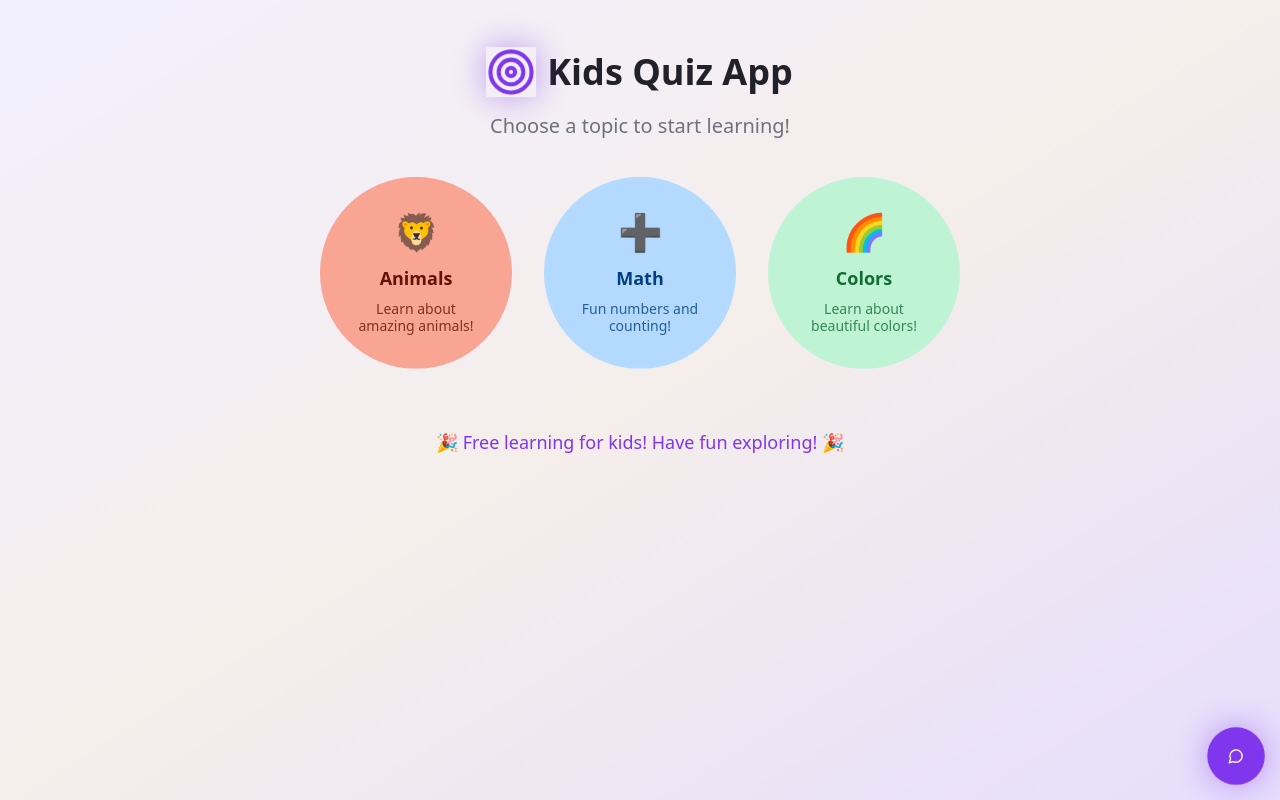
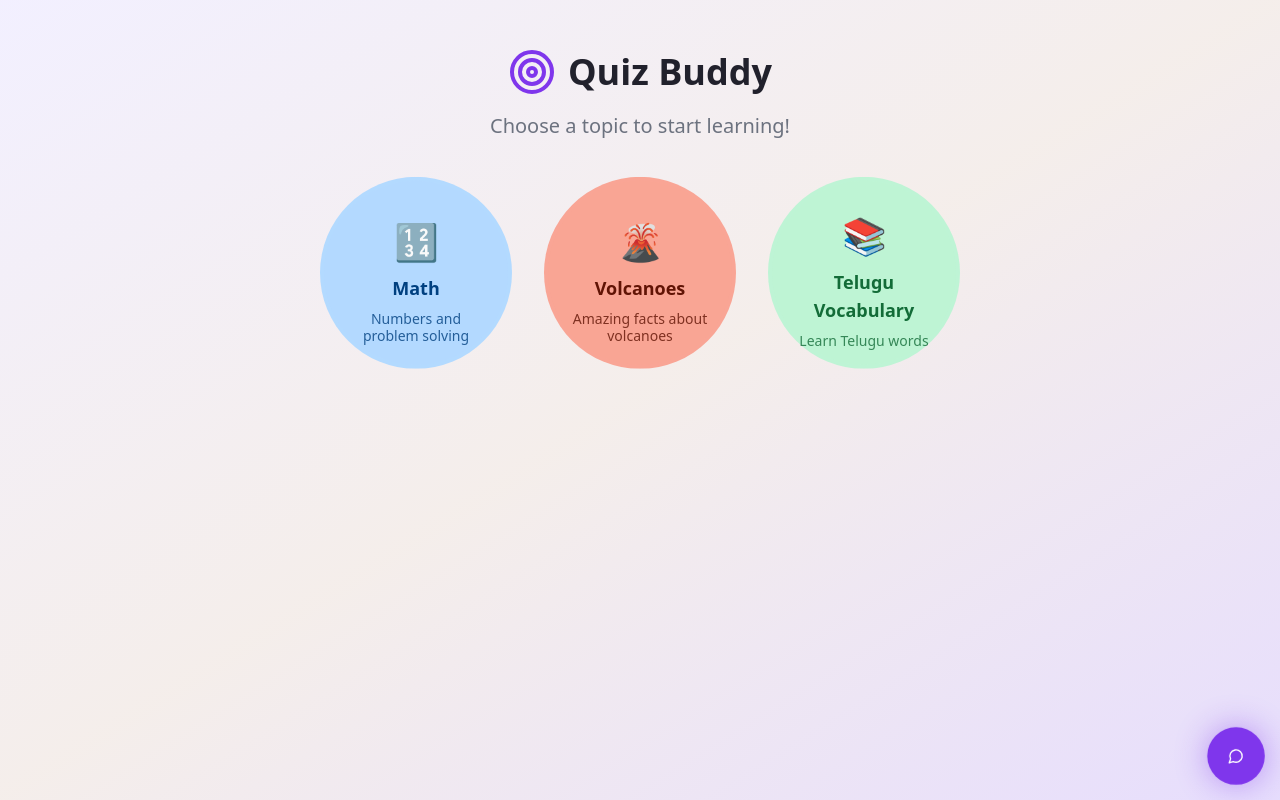
Before and after one commit to ShreemathiTumkur/quiz-buddy, a React (Vite) app: page / in a window 1280 px wide. Built offline with nearby package versions, Linux system fonts and the light colour scheme.

Commit message:
Refactor: Update quiz app
- Remove shaking animation.
- Update title to "Quiz Buddy".
- Adjust content for a 6-year-old audience.
- Implement three initial topics: Math, Volcanoes, and Telugu Vocabulary.
- Remove "free learning for kids" text.
- Use appropriate emojis and increase their size.

```diff
--- a/src/components/TopicButton.tsx
+++ b/src/components/TopicButton.tsx
@@ -29,7 +29,7 @@ export function TopicButton({ icon, title, description, color, onClick, classNam
       )}
     >
       <div className="flex flex-col items-center justify-center h-full p-6">
-        <div className="text-4xl mb-3 group-hover:animate-bounce-fun">
+        <div className="text-6xl mb-3">
           {icon}
         </div>
         <h3 className="text-lg font-bold mb-2">{title}</h3>
--- a/src/data/quizData.ts
+++ b/src/data/quizData.ts
@@ -17,239 +17,239 @@ export interface QuizTopic {
 
 export const quizTopics: QuizTopic[] = [
   {
-    id: 'animals',
-    title: 'Animals',
-    description: 'Learn about amazing animals!',
-    emoji: '🦁',
+    id: 'math',
+    title: 'Math',
+    description: 'Numbers and problem solving',
+    emoji: '🔢',
+    color: 'sky-blue',
+    questions: [
+      {
+        id: 1,
+        question: "What is 7 + 5?",
+        options: ["10", "11", "12", "13"],
+        correctAnswer: 2,
+        explanation: "7 + 5 = 12. You can count up from 7!"
+      },
+      {
+        id: 2,
+        question: "What is 15 - 8?",
+        options: ["6", "7", "8", "9"],
+        correctAnswer: 1,
+        explanation: "15 - 8 = 7. Try counting backwards from 15!"
+      },
+      {
+        id: 3,
+        question: "What is 4 × 3?",
+        options: ["10", "11", "12", "13"],
+        correctAnswer: 2,
+        explanation: "4 × 3 = 12. This means 4 groups of 3!"
+      },
+      {
+        id: 4,
+        question: "Which number is bigger: 18 or 15?",
+        options: ["18", "15", "They're the same", "Can't tell"],
+        correctAnswer: 0,
+        explanation: "18 is bigger than 15!"
+      },
+      {
+        id: 5,
+        question: "What is half of 14?",
+        options: ["6", "7", "8", "9"],
+        correctAnswer: 1,
+        explanation: "Half of 14 is 7!"
+      },
+      {
+        id: 6,
+        question: "How many sides does a hexagon have?",
+        options: ["5", "6", "7", "8"],
+        correctAnswer: 1,
+        explanation: "A hexagon has 6 sides!"
+      },
+      {
+        id: 7,
+        question: "What is 20 ÷ 4?",
+        options: ["4", "5", "6", "7"],
+        correctAnswer: 1,
+        explanation: "20 ÷ 4 = 5!"
+      },
+      {
+        id: 8,
+        question: "What comes next: 2, 4, 6, 8, ?",
+        options: ["9", "10", "11", "12"],
+        correctAnswer: 1,
+        explanation: "The pattern is even numbers, so 10 comes next!"
+      },
+      {
+        id: 9,
+        question: "What is 3 + 9?",
+        options: ["11", "12", "13", "14"],
+        correctAnswer: 1,
+        explanation: "3 + 9 = 12!"
+      },
+      {
+        id: 10,
+        question: "How many corners does a rectangle have?",
+        options: ["3", "4", "5", "6"],
+        correctAnswer: 1,
+        explanation: "A rectangle has 4 corners!"
+      }
+    ]
+  },
+  {
+    id: 'volcanoes',
+    title: 'Volcanoes',
+    description: 'Amazing facts about volcanoes',
+    emoji: '🌋',
     color: 'coral',
     questions: [
       {
         id: 1,
-        question: "Which animal is known as the 'King of the Jungle'?",
-        options: ["Tiger", "Lion", "Elephant", "Bear"],
+        question: "What comes out of a volcano when it erupts?",
+        options: ["Water", "Lava", "Snow", "Sand"],
         correctAnswer: 1,
-        explanation: "Lions are called the 'King of the Jungle' even though they actually live in grasslands!"
+        explanation: "Hot melted rock called lava comes out of volcanoes!"
       },
       {
         id: 2,
-        question: "How many legs does a spider have?",
-        options: ["6", "8", "10", "12"],
-        correctAnswer: 1,
-        explanation: "All spiders have 8 legs, which makes them arachnids, not insects!"
+        question: "What is the hot liquid rock inside a volcano called?",
+        options: ["Magma", "Water", "Ice", "Mud"],
+        correctAnswer: 0,
+        explanation: "Hot melted rock inside a volcano is called magma!"
       },
       {
         id: 3,
-        question: "What do pandas love to eat?",
-        options: ["Fish", "Meat", "Bamboo", "Berries"],
+        question: "Which country has the most active volcanoes?",
+        options: ["USA", "Japan", "Indonesia", "Italy"],
         correctAnswer: 2,
-        explanation: "Pandas eat bamboo almost exclusively - up to 40 pounds per day!"
+        explanation: "Indonesia has more than 130 active volcanoes!"
       },
       {
         id: 4,
-        question: "Which animal can change its color?",
-        options: ["Chameleon", "Dog", "Cat", "Horse"],
-        correctAnswer: 0,
-        explanation: "Chameleons change color to communicate, regulate temperature, and camouflage!"
+        question: "What shape do most volcanoes have?",
+        options: ["Square", "Triangle", "Cone", "Circle"],
+        correctAnswer: 2,
+        explanation: "Most volcanoes are cone-shaped like mountains!"
       },
       {
         id: 5,
-        question: "What is the largest mammal in the world?",
-        options: ["Elephant", "Blue Whale", "Giraffe", "Hippo"],
-        correctAnswer: 1,
-        explanation: "Blue whales can grow up to 100 feet long and weigh as much as 30 elephants!"
+        question: "Can volcanoes be found underwater?",
+        options: ["Yes", "No", "Only in lakes", "Only in rivers"],
+        correctAnswer: 0,
+        explanation: "Yes! Many volcanoes are underwater in the ocean!"
       },
       {
         id: 6,
-        question: "How many hearts does an octopus have?",
-        options: ["1", "2", "3", "4"],
-        correctAnswer: 2,
-        explanation: "Octopuses have 3 hearts! Two pump blood to the gills, and one pumps blood to the body."
+        question: "What do we call a volcano that hasn't erupted for a long time?",
+        options: ["Active", "Dormant", "Happy", "Sleeping"],
+        correctAnswer: 1,
+        explanation: "A dormant volcano is one that hasn't erupted recently but might again!"
       },
       {
         id: 7,
-        question: "Which bird cannot fly?",
-        options: ["Eagle", "Penguin", "Parrot", "Owl"],
+        question: "What gas do volcanoes release into the air?",
+        options: ["Oxygen", "Carbon dioxide", "Nitrogen", "Helium"],
         correctAnswer: 1,
-        explanation: "Penguins can't fly in the air, but they're amazing 'fliers' underwater!"
+        explanation: "Volcanoes release carbon dioxide and other gases!"
       },
       {
         id: 8,
-        question: "What do koalas mainly eat?",
-        options: ["Grass", "Eucalyptus leaves", "Fruits", "Insects"],
+        question: "Which famous volcano destroyed the city of Pompeii?",
+        options: ["Mount Fuji", "Mount Vesuvius", "Mount Etna", "Kilauea"],
         correctAnswer: 1,
-        explanation: "Koalas eat eucalyptus leaves almost exclusively and sleep 18-22 hours a day!"
+        explanation: "Mount Vesuvius in Italy destroyed Pompeii long ago!"
       },
       {
         id: 9,
-        question: "Which animal has the longest neck?",
-        options: ["Horse", "Ostrich", "Giraffe", "Swan"],
-        correctAnswer: 2,
-        explanation: "A giraffe's neck can be up to 6 feet long and weighs about 600 pounds!"
+        question: "What is volcanic ash made of?",
+        options: ["Burned wood", "Tiny rock pieces", "Sand", "Dirt"],
+        correctAnswer: 1,
+        explanation: "Volcanic ash is made of tiny pieces of rock and glass!"
       },
       {
         id: 10,
-        question: "What sound does a cow make?",
-        options: ["Woof", "Meow", "Moo", "Chirp"],
-        correctAnswer: 2,
-        explanation: "Cows say 'moo' and can actually have different accents depending on where they live!"
+        question: "How hot can lava be?",
+        options: ["Very cold", "Warm", "Hot", "Extremely hot"],
+        correctAnswer: 3,
+        explanation: "Lava can be over 1000°C - that's extremely hot!"
       }
     ]
   },
   {
-    id: 'math',
-    title: 'Math',
-    description: 'Fun numbers and counting!',
-    emoji: '➕',
-    color: 'sky-blue',
-    questions: [
-      {
-        id: 1,
-        question: "What is 5 + 3?",
-        options: ["6", "7", "8", "9"],
-        correctAnswer: 2,
-        explanation: "5 + 3 = 8. You can count on your fingers to check!"
-      },
-      {
-        id: 2,
-        question: "Which number comes after 9?",
-        options: ["8", "10", "11", "12"],
-        correctAnswer: 1,
-        explanation: "After 9 comes 10, which is a special number with two digits!"
-      },
-      {
-        id: 3,
-        question: "What is 10 - 4?",
-        options: ["5", "6", "7", "8"],
-        correctAnswer: 1,
-        explanation: "10 - 4 = 6. Try counting backwards from 10!"
-      },
-      {
-        id: 4,
-        question: "How many sides does a triangle have?",
-        options: ["2", "3", "4", "5"],
-        correctAnswer: 1,
-        explanation: "A triangle always has exactly 3 sides and 3 corners!"
-      },
-      {
-        id: 5,
-        question: "What is 2 × 3?",
-        options: ["4", "5", "6", "7"],
-        correctAnswer: 2,
-        explanation: "2 × 3 = 6. This means 2 groups of 3, or 3 + 3!"
-      },
-      {
-        id: 6,
-        question: "Which number is the smallest?",
-        options: ["15", "3", "8", "12"],
-        correctAnswer: 1,
-        explanation: "3 is the smallest number here. The others are all bigger!"
-      },
-      {
-        id: 7,
-        question: "What is half of 8?",
-        options: ["2", "3", "4", "6"],
-        correctAnswer: 2,
-        explanation: "Half of 8 is 4. You can split 8 into two equal groups of 4!"
-      },
-      {
-        id: 8,
-        question: "How many corners does a square have?",
-        options: ["2", "3", "4", "5"],
-        correctAnswer: 2,
-        explanation: "A square has 4 corners and 4 equal sides!"
-      },
-      {
-        id: 9,
-        question: "What is 7 + 2?",
-        options: ["8", "9", "10", "11"],
-        correctAnswer: 1,
-        explanation: "7 + 2 = 9. You can use your fingers to count up from 7!"
-      },
-      {
-        id: 10,
-        question: "Which number is bigger: 6 or 4?",
-        options: ["6", "4", "They're the same", "Can't tell"],
-        correctAnswer: 0,
-        explanation: "6 is bigger than 4. The number 6 comes after 4 when counting!"
-      }
-    ]
-  },
-  {
-    id: 'colors',
-    title: 'Colors',
-    description: 'Learn about beautiful colors!',
-    emoji: '🌈',
+    id: 'telugu',
+    title: 'Telugu Vocabulary',
+    description: 'Learn Telugu words',
+    emoji: '📚',
     color: 'mint-green',
     questions: [
       {
         id: 1,
-        question: "What color do you get when you mix red and yellow?",
-        options: ["Purple", "Orange", "Green", "Blue"],
+        question: "What does 'అమ్మ' (Amma) mean in English?",
+        options: ["Father", "Mother", "Sister", "Brother"],
         correctAnswer: 1,
-        explanation: "Red + Yellow = Orange! Like the color of a beautiful sunset!"
+        explanation: "అమ్మ (Amma) means Mother!"
       },
       {
         id: 2,
-        question: "What color is the sun?",
-        options: ["Blue", "Green", "Yellow", "Purple"],
-        correctAnswer: 2,
-        explanation: "The sun appears yellow to us! It gives us light and warmth."
+        question: "What does 'నాన్న' (Nanna) mean in English?",
+        options: ["Mother", "Father", "Uncle", "Aunt"],
+        correctAnswer: 1,
+        explanation: "నాన్న (Nanna) means Father!"
       },
       {
         id: 3,
-        question: "What color do you get when you mix blue and yellow?",
-        options: ["Purple", "Orange", "Green", "Red"],
+        question: "What does 'పుస్తకం' (Pustakam) mean in English?",
+        options: ["Pencil", "Paper", "Book", "Pen"],
         correctAnswer: 2,
-        explanation: "Blue + Yellow = Green! Like the color of grass and leaves!"
+        explanation: "పుస్తకం (Pustakam) means Book!"
       },
       {
         id: 4,
-        question: "What color is an apple usually?",
-        options: ["Blue", "Red", "Purple", "Black"],
+        question: "What does 'నీరు' (Neeru) mean in English?",
+        options: ["Fire", "Water", "Air", "Earth"],
         correctAnswer: 1,
-        explanation: "Apples are often red, though they can also be green or yellow!"
+        explanation: "నీరు (Neeru) means Water!"
       },
       {
         id: 5,
-        question: "What color do you get when you mix red and blue?",
-        options: ["Orange", "Green", "Purple", "Yellow"],
+        question: "What does 'సూర్యుడు' (Sooryudu) mean in English?",
+        options: ["Moon", "Star", "Sun", "Cloud"],
         correctAnswer: 2,
-        explanation: "Red + Blue = Purple! It's a beautiful royal color!"
+        explanation: "సూర్యుడు (Sooryudu) means Sun!"
       },
       {
         id: 6,
-        question: "What color is the ocean?",
-        options: ["Red", "Blue", "Yellow", "Green"],
+        question: "What does 'చంద్రుడు' (Chandrudu) mean in English?",
+        options: ["Sun", "Moon", "Star", "Earth"],
         correctAnswer: 1,
-        explanation: "The ocean looks blue because it reflects the color of the sky!"
+        explanation: "చంద్రుడు (Chandrudu) means Moon!"
       },
       {
         id: 7,
-        question: "How many colors are in a rainbow?",
-        options: ["5", "6", "7", "8"],
+        question: "What does 'పువ్వు' (Puvvu) mean in English?",
+        options: ["Tree", "Leaf", "Flower", "Fruit"],
         correctAnswer: 2,
-        explanation: "A rainbow has 7 colors: Red, Orange, Yellow, Green, Blue, Indigo, and Violet!"
+        explanation: "పువ్వు (Puvvu) means Flower!"
       },
       {
         id: 8,
-        question: "What color is snow?",
-        options: ["White", "Gray", "Blue", "Silver"],
-        correctAnswer: 0,
-        explanation: "Snow is white! It's made of tiny ice crystals that reflect all colors."
+        question: "What does 'పక్షి' (Pakshi) mean in English?",
+        options: ["Fish", "Bird", "Animal", "Insect"],
+        correctAnswer: 1,
+        explanation: "పక్షి (Pakshi) means Bird!"
       },
       {
         id: 9,
-        question: "What color are most bananas?",
-        options: ["Red", "Blue", "Yellow", "Purple"],
-        correctAnswer: 2,
-        explanation: "Ripe bananas are yellow! They start green and turn yellow as they ripen."
+        question: "What does 'ఇల్లు' (Illu) mean in English?",
+        options: ["School", "House", "Shop", "Park"],
+        correctAnswer: 1,
+        explanation: "ఇల్లు (Illu) means House!"
       },
       {
         id: 10,
-        question: "What color do you get when you mix all colors together?",
-        options: ["Black", "White", "Gray", "Brown"],
-        correctAnswer: 0,
-        explanation: "When you mix all paint colors together, you get black or a dark muddy color!"
+        question: "What does 'స్నేహితుడు' (Snehitudu) mean in English?",
+        options: ["Enemy", "Stranger", "Friend", "Teacher"],
+        correctAnswer: 2,
+        explanation: "స్నేహితుడు (Snehitudu) means Friend!"
       }
     ]
   }
--- a/src/pages/Index.tsx
+++ b/src/pages/Index.tsx
@@ -58,9 +58,9 @@ const Index = () => {
           {/* Header */}
           <div className="text-center mb-12">
             <div className="flex items-center justify-center gap-3 mb-4">
-              <Target className="h-12 w-12 text-primary animate-pulse-glow" />
+              <Target className="h-12 w-12 text-primary" />
               <h1 className="text-4xl font-bold text-foreground">
-                Kids Quiz App
+                Quiz Buddy
               </h1>
             </div>
             <p className="text-xl text-muted-foreground mb-8">
@@ -78,17 +78,10 @@ const Index = () => {
                 description={topic.description}
                 color={topic.color}
                 onClick={() => handleTopicSelect(topic)}
-                className="hover:animate-bounce-fun"
               />
             ))}
           </div>
 
-          {/* Footer */}
-          <div className="text-center">
-            <p className="text-lg text-primary font-medium">
-              🎉 Free learning for kids! Have fun exploring! 🎉
-            </p>
-          </div>
         </div>
 
         <ChatTab
```
